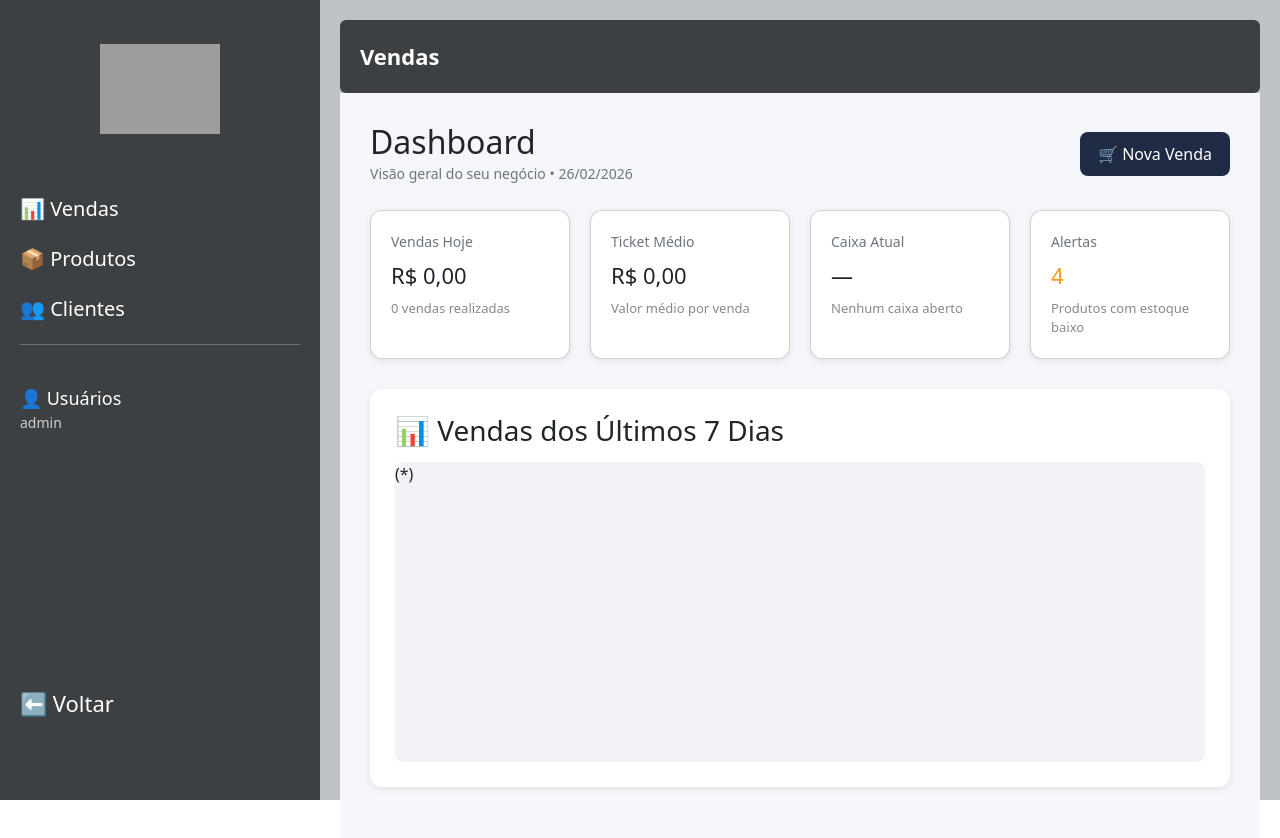
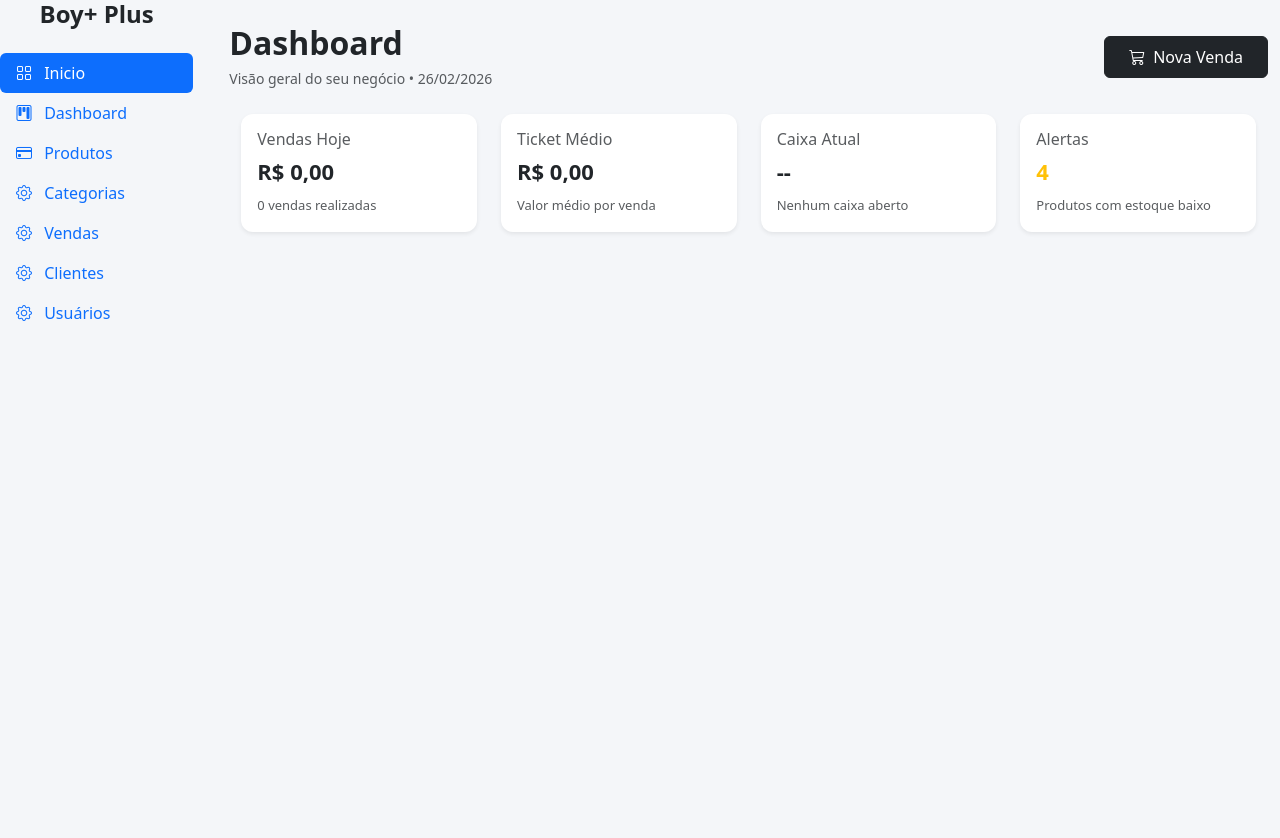
Before and after one commit to matheuskapp/pi-loja, a Next.js app: page /vendas2 in a window 1280 px wide. Shown: the top 838 px of the page. After the commit the page ends 800 px from the top, so only its background shows below. Built offline with nearby package versions, Linux system fonts and the light colour scheme; grey boxes are pictures that could not be loaded.

Commit message:
reestrutura

```diff
--- a/app/layout.js
+++ b/app/layout.js
@@ -23,6 +23,10 @@ export default function RootLayout({ children }) {
       <body className={`${geistSans.variable} ${geistMono.variable}`}>
         {children}
         <Script src="https://cdn.jsdelivr.net/npm/bootstrap@5.3.8/dist/js/bootstrap.bundle.min.js"/>
+        <link
+          href="https://cdn.jsdelivr.net/npm/bootstrap-icons@1.11.3/font/bootstrap-icons.css"
+          rel="stylesheet"
+        />
       </body>
     </html>
   );
--- a/app/vendas2/Estrutura.css
+++ b/app/vendas2/Estrutura.css
@@ -1,84 +1,101 @@
-.dashboard {
-  padding: 30px;
+/* ========================= */
+/* LAYOUT GERAL */
+/* ========================= */
+
+body {
   background-color: #f4f6f9;
+}
+
+.conteudo {
+  min-height: 100vh;
+  padding: 25px;
+  background-color: #f4f6f9;
+}
+
+/* ========================= */
+/* TÍTULO SUPERIOR */
+/* ========================= */
+
+.titulo {
+  background-color: #3d4043;
+  color: white;
+  padding: 20px 25px;
+  font-size: 22px;
+  font-weight: 600;
+  border-radius: 8px;
+  margin-bottom: 25px;
+}
+
+/* ========================= */
+/* MENU LATERAL */
+/* ========================= */
+
+.menu {
+  background-color: #1f2a44;
   min-height: 100vh;
 }
 
-/* HEADER */
-
-.dashboard-header {
-  display: flex;
-  justify-content: space-between;
-  align-items: center;
-  margin-bottom: 25px;
+.menu-btn {
+  color: #cfd3dc;
+  text-align: left;
+  width: 100%;
+  border: none;
+  background: transparent;
+  padding: 10px 15px;
+  border-radius: 8px;
+  transition: 0.3s ease;
 }
 
-.dashboard-header h2 {
-  margin: 0;
+.menu-btn:hover {
+  background-color: #2e3a5c;
+  color: white;
 }
 
-.dashboard-header span {
-  color: #6c757d;
-  font-size: 14px;
+.menu-btn.active {
+  background-color: #0d6efd;
+  color: white;
+  font-weight: 600;
 }
 
-.btn-nova-venda {
-  background-color: #1f2a44;
-  color: white;
-  padding: 10px 18px;
+/* ========================= */
+/* CARDS */
+/* ========================= */
+
+.card {
   border: none;
-  border-radius: 8px;
-  cursor: pointer;
+  border-radius: 12px;
 }
 
-/* CARDS */
-
-.cards {
-  display: grid;
-  grid-template-columns: repeat(4, 1fr);
-  gap: 20px;
-  margin-bottom: 30px;
-}
-
-.card {
-  background: white;
-  padding: 20px;
-  border-radius: 12px;
-  box-shadow: 0px 2px 6px rgba(0,0,0,0.08);
-}
-
-.card p {
-  margin: 0;
-  color: #6c757d;
-  font-size: 14px;
-}
-
-.card h3 {
-  margin: 10px 0;
+.card-body h4 {
   font-size: 22px;
 }
 
-.card span {
+.card-body small {
   font-size: 13px;
-  color: #888;
 }
 
-.card.alerta h3 {
-  color: #f39c12;
+.sidebar {
+  background-color: #f3f3f3;
+  min-height: 100vh;
 }
 
-/* GRÁFICO */
-
-.grafico-card {
-  background: white;
-  padding: 25px;
+.menu-link {
+  color: #1f2d3d;
+  font-weight: 500;
   border-radius: 12px;
-  box-shadow: 0px 2px 6px rgba(0,0,0,0.08);
+  padding: 10px 15px;
+  transition: 0.2s ease;
 }
 
-.grafico-placeholder {
-  height: 300px;
-  background: #f0f2f5;
-  border-radius: 8px;
-  margin-top: 15px;
+.menu-link:hover {
+  background-color: #dcdfe4;
+  color: #0d6efd;
 }
+
+.active-link {
+  background-color: #cfd4da;
+  color: #0d6efd !important;
+  border-radius: 12px;
+  padding: 10px 15px;
+  font-weight: 600;
+}
--- a/app/vendas2/Estrutura_vendas.js
+++ b/app/vendas2/Estrutura_vendas.js
@@ -2,61 +2,52 @@ import "./Estrutura.css"
 
 export default function Estrutura_vendas() {
   return (
+    <div className="container-fluid">
 
-    <div className="dashboard">
+      <div className="row g-4">
 
-      {/* HEADER */}
-      <div className="dashboard-header">
-        <div>
-          <h2>Dashboard</h2>
-          <span>Visão geral do seu negócio • 26/02/2026</span>
+        <div className="col-md-3">
+          <div className="card shadow-sm h-100">
+            <div className="card-body">
+              <h6 className="text-muted">Vendas Hoje</h6>
+              <h4 className="fw-bold">R$ 0,00</h4>
+              <small className="text-muted">0 vendas realizadas</small>
+            </div>
+          </div>
         </div>
 
-        <button className="btn-nova-venda">
-          🛒 Nova Venda
-        </button>
-      </div>
-
-      {/* CARDS */}
-      <div className="cards">
-
-        <div className="card">
-          <p>Vendas Hoje</p>
-          <h3>R$ 0,00</h3>
-          <span>0 vendas realizadas</span>
+        <div className="col-md-3">
+          <div className="card shadow-sm h-100">
+            <div className="card-body">
+              <h6 className="text-muted">Ticket Médio</h6>
+              <h4 className="fw-bold">R$ 0,00</h4>
+              <small className="text-muted">Valor médio por venda</small>
+            </div>
+          </div>
         </div>
 
-        <div className="card">
-          <p>Ticket Médio</p>
-          <h3>R$ 0,00</h3>
-          <span>Valor médio por venda</span>
+        <div className="col-md-3">
+          <div className="card shadow-sm h-100">
+            <div className="card-body">
+              <h6 className="text-muted">Caixa Atual</h6>
+              <h4 className="fw-bold">--</h4>
+              <small className="text-muted">Nenhum caixa aberto</small>
+            </div>
+          </div>
         </div>
 
-        <div className="card">
-          <p>Caixa Atual</p>
-          <h3>—</h3>
-          <span>Nenhum caixa aberto</span>
-        </div>
-
-        <div className="card alerta">
-          <p>Alertas</p>
-          <h3>4</h3>
-          <span>Produtos com estoque baixo</span>
+        <div className="col-md-3">
+          <div className="card shadow-sm h-100 border-warning">
+            <div className="card-body">
+              <h6 className="text-muted">Alertas</h6>
+              <h4 className="fw-bold text-warning">4</h4>
+              <small className="text-muted">Produtos com estoque baixo</small>
+            </div>
+          </div>
         </div>
 
       </div>
 
-      {/* GRÁFICO */}
-      <div className="grafico-card">
-        <h3>📊 Vendas dos Últimos 7 Dias</h3>
-        <div className="grafico-placeholder">
-          (*)
-        </div>
-      </div>
-
     </div>
-
-
-
   );
 }
--- a/app/vendas2/page.js
+++ b/app/vendas2/page.js
@@ -1,54 +1,51 @@
 import Estrutura_vendas from "./Estrutura_vendas";
+import Link from "next/link";
 
 import "./Style.css";
 import "./Estrutura.css";
+import BarraLateral from "../components/barra_lateral";
 
 export default function Vendas() {
   return (
-        <div className="container-fluid">
+
+
     <div className="row">
 
-                {/* MENU */}
-                <div className="col-3 menu">
 
-                    <div className="text-center mt-4">
-                        <img src="/logo.png" width="120" />
+
+        {/* SIDEBAR */}
+
+        <div className="col-2">
+
+          <BarraLateral />
+
         </div>
 
-                    <ul className="menu-links">
-                        <li>📊 Vendas</li>
-                        <li>📦 Produtos</li>
-                        <li>👥 Clientes</li>
-                    </ul>
+        <div className="col-10 p-4">
 
-                    <hr />
+          {/* TOPO DASHBOARD */}
+          <div className="d-flex justify-content-between align-items-center mb-4">
 
-                    <div className="usuario">
-                        👤 Usuários
-                        <div className="admin">admin</div>
+            <div>
+              <h2 className="fw-bold mb-1">Dashboard</h2>
+              <small className="text-muted">
+                Visão geral do seu negócio • 26/02/2026
+              </small>
             </div>
 
-                    <div className="voltar">
-                        ⬅ Voltar
+            <button className="btn btn-dark d-flex align-items-center gap-2 px-4 py-2">
+              <i className="bi bi-cart3"></i>
+              Nova Venda
+            </button>
+
           </div>
+
+          <Estrutura_vendas />
 
         </div>
 
 
-                {/* CONTEÚDO */}
-                <div className="col-9 conteudo">
 
-                    {/* TÍTULO */}
-                    <div className="titulo">
-                        Vendas
-                    </div>
-
-                    {/* VISUALIZAÇÃO */}
-                    <Estrutura_vendas />
-
-                </div>
-
-            </div>
     </div>
   );
 }
```
Lines whose indentation alone changed are shown as unchanged.
